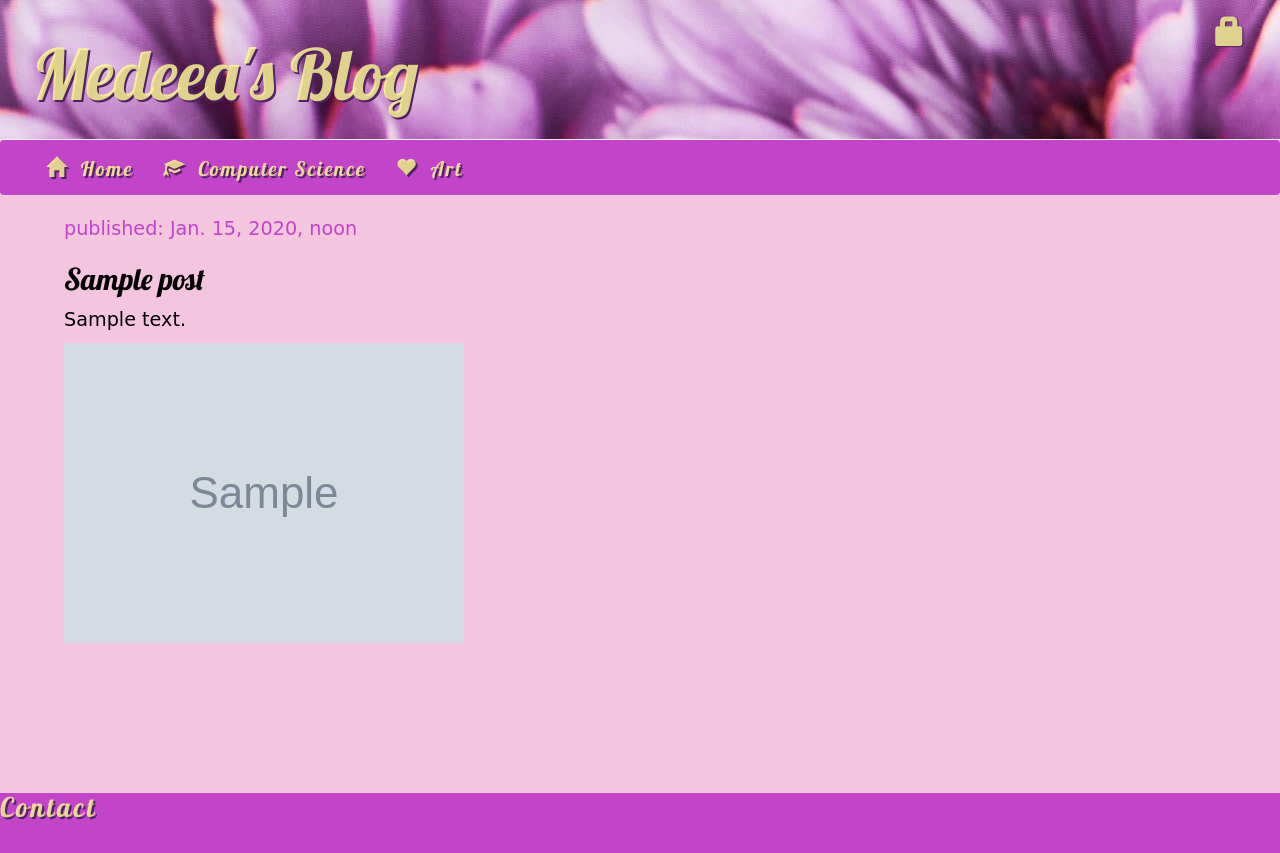
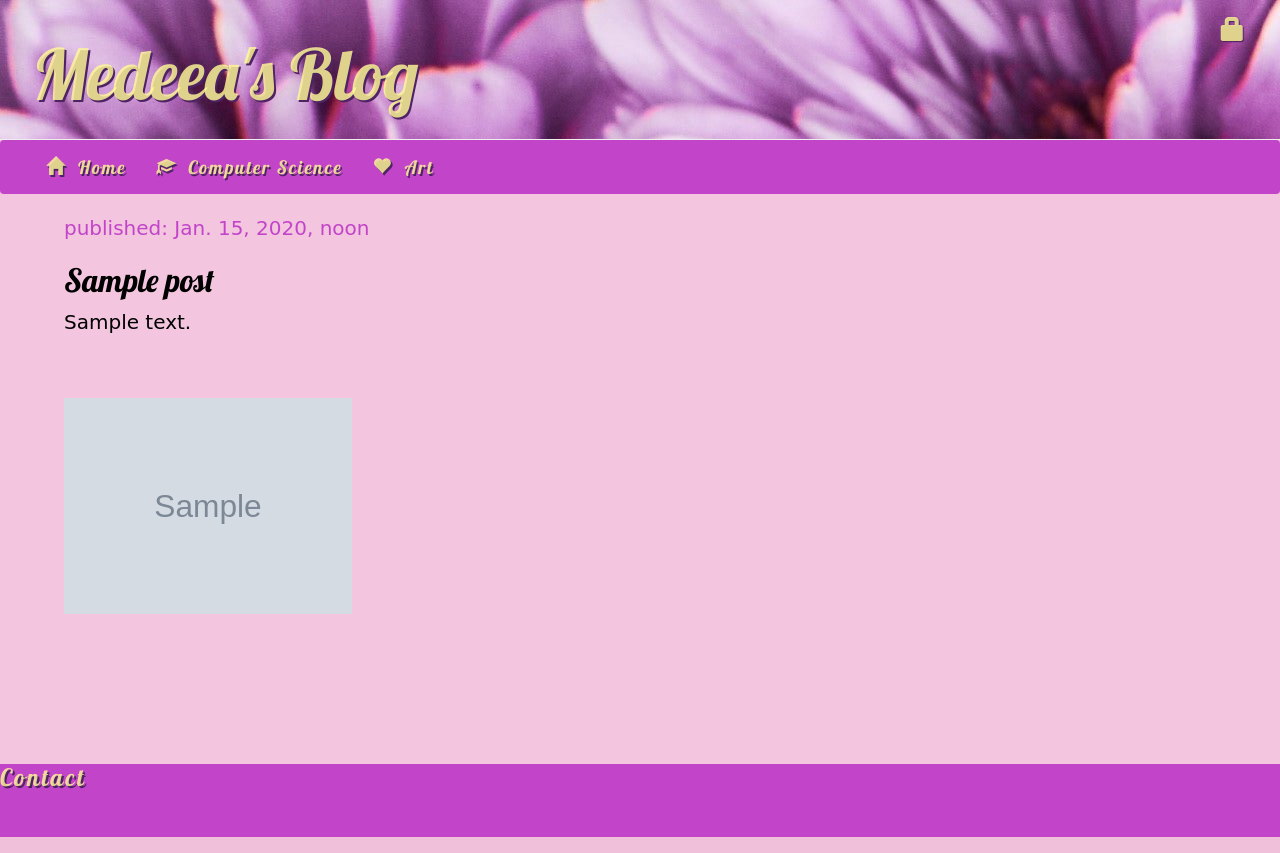
Before and after one commit to MedeeaZ/my-first-blog, a Django app: page /cs/ in a window 1280 px wide. Run offline with Django 3.2, Linux system fonts and the light colour scheme; tables that the repository leaves empty hold one stand-in row (values such as "Sample post"); grey boxes marked "Sample" are stand-in pictures; some libraries are stand-ins or nearby versions; some web fonts are replaced.

Commit message:
I changed the size of the font for the posts and the menu buttons

```diff
--- a/mysite/blog/static/css/blog.css
+++ b/mysite/blog/static/css/blog.css
@@ -23,10 +23,10 @@
 
 .navbar-nav li a {
     font-family: 'Lobster', cursive;
-    font-size: 20px;
+    font-size: 2.3vmin;
     letter-spacing: .1em;
     color: #fffa97d0;
-    text-shadow: 2px 2px rgb(78, 35, 99);
+    text-shadow: 0.2vmin 0.2vmin rgb(78, 35, 99);
 }
 .navbar-nav li a:hover {
     background-color: #cc71d1;
@@ -39,7 +39,7 @@ body {
 
 .post_text {
     white-space: nowrap;
-    width: 90%;
+    height: 10%;
     overflow: hidden;
     text-overflow: ellipsis;
 }
@@ -77,12 +77,12 @@ h1, h2, h3, h4 {
     color: #fffa97d0;
     text-shadow: 0.08vw 0.08vw 1px rgb(78, 35, 99);
     float: right;
-    font-size: 2.3vw;
+    font-size: 3vmin;
     margin-right: 1.5vw;
 }
 
 #login {
-    font-size: 2vw;
+    font-size: 3vmin;
     font-family: 'Amethysta', cursive;
     color: #fffa97d0;
     text-shadow: 2px 2px 1px rgb(78, 35, 99);
@@ -93,13 +93,14 @@ h1, h2, h3, h4 {
     margin-bottom: 70px;
 }
 
-.post h2 a, .post h2 a:visited{
+.post h2, .post h2 a, .post h2 a:visited{
     color: #000000;
+    font-size: 4vmin;
 }
 
 .post p {
     color: #000000;
-    font-size: 1.5vw;
+    font-size: 2.5vmin;
     font-family: 'Amethysta', cursive;
     text-align: justify;
     text-justify: inter-word;
@@ -112,17 +113,17 @@ h1, h2, h3, h4 {
 
 .footer {
     background-color: #c245c9;
-    bottom: 0px;
+    bottom: 0vh;
     left: 0px;
     width: 100%;
-    height: 60px;
+    height: 9.1vmin;
 
 }
 
 .footer h2, .footer h2 a, .footer h2 a:visited, .footer h2 a:active {
     color: #fffa97d0;
     text-shadow: 2px 2px rgb(78, 35, 99);
-    font-size: 27px;
+    font-size: 3vmin;
     letter-spacing: .1em;
 }
 
@@ -132,9 +133,13 @@ h1, h2, h3, h4 {
     font-family: 'Amethysta', cursive;
 
 }
-
+.home_content h1 {
+    font-size: 4vmin;
+}
 .home_content p {
-    font-size: 20px;
+    font-size: 2.5vmin;
+    text-align: justify;
+    text-justify: inter-word;
     font-family: 'Amethysta', cursive;
 }
 
@@ -143,6 +148,6 @@ h1, h2, h3, h4 {
 }
 
 #thumbnail {
-    max-width: 50%;
-    max-height: 50%;
+    max-width: 25%;
+    max-height: 25%;
 }
```
